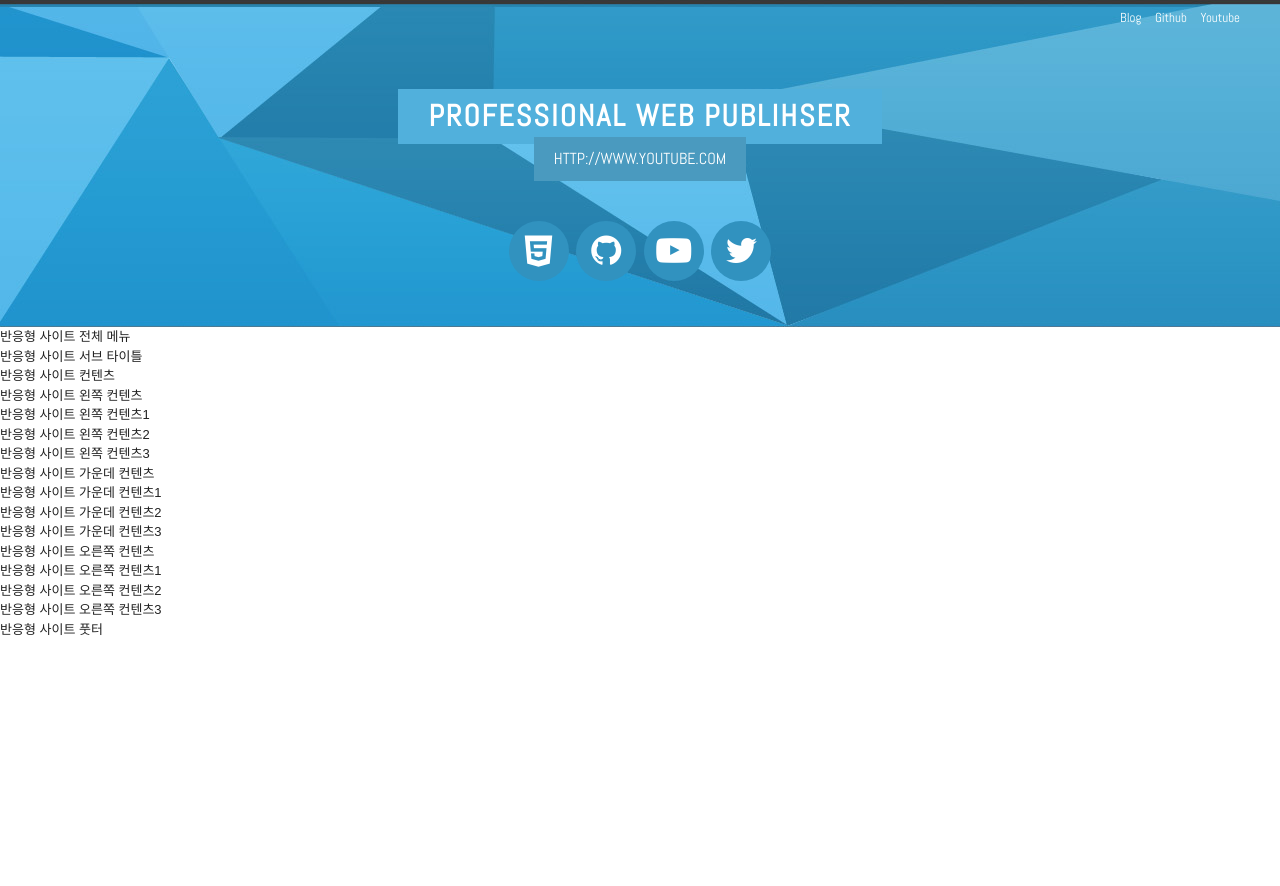
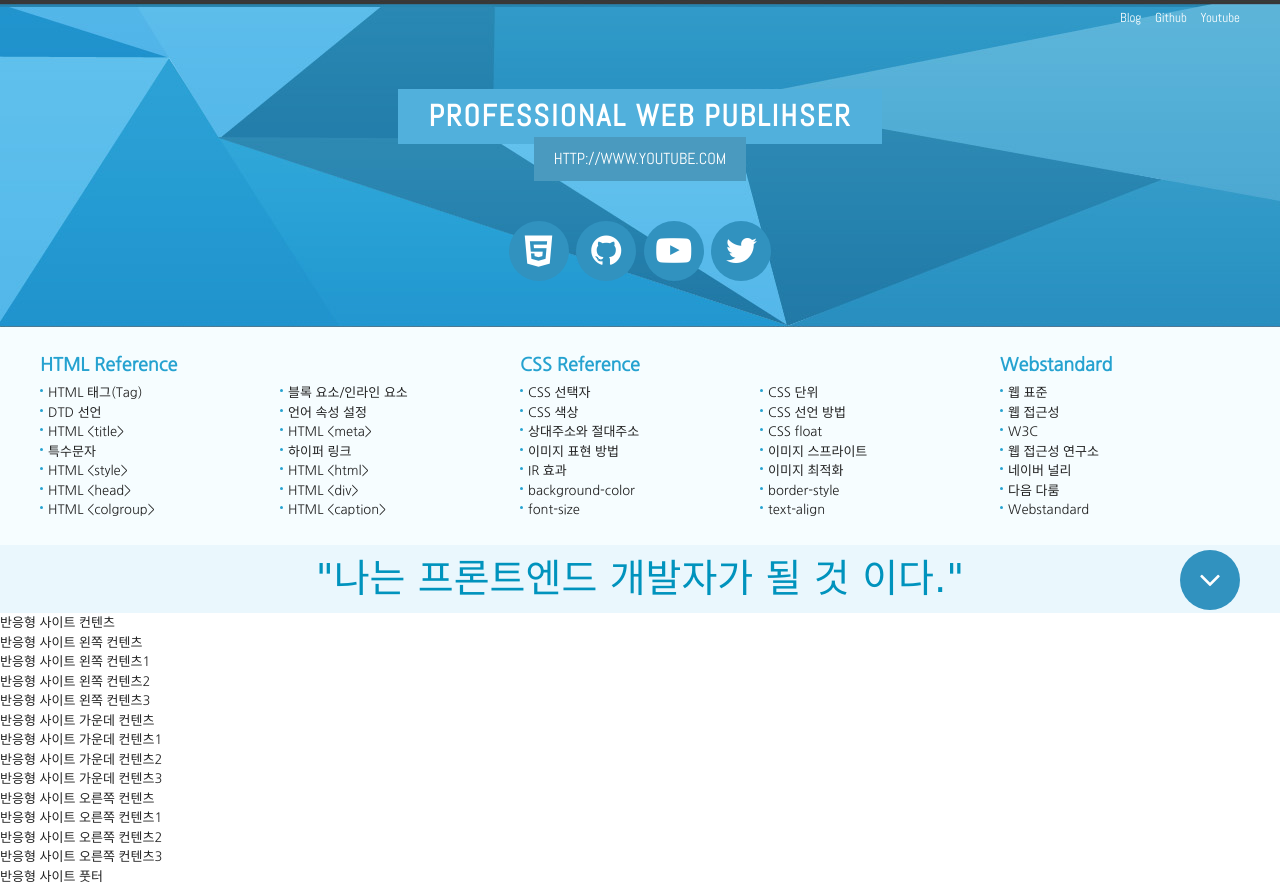
Before and after one commit to ChoiHaYoon/HTMLandReactiveWeb_practice, a plain HTML site: page responsive/html5/index.html in a window 1280 px wide. Before the commit the page ends 800 px from the top, so only its background shows below. Drawn offline with Linux system fonts and the light colour scheme; a web font is replaced by a local one.

Commit message:
210101 Menu and title

```diff
--- a/responsive/html5/css/style.css
+++ b/responsive/html5/css/style.css
@@ -1,5 +1,7 @@
 /* 레이아웃 세팅 */
 #header { width: 100%; background: url(../img/header_bg.jpg) repeat-x center top; }
+#nav { background-color: #f6fdff; }
+#title { background-color: #eaf7fd; }
 
 /* 컨테이너 */
 .container { width: 1200px; margin: 0 auto; /*background: rgba(0,0,0,0.3);*/ }
@@ -65,6 +67,33 @@
     opacity: 1;
 }
 
+/* nav 전체메뉴 */
+.nav { overflow: hidden; padding: 25px 0; }
+.nav > div { float: left; width: 40%; }
+.nav > div:last-child { width: 20%; }
+.nav > div ol { overflow: hidden; }
+.nav > div li { float: left; width: 50%; position: relative; padding-left: 8px; box-sizing: border-box; }
+.nav > div:last-child li { width: 100%; }
+.nav > div li:before { content:''; width: 3px; height: 3px; background: #25a2d0; border-radius: 50%;
+                        position: absolute; top: 6px; left: 0; }
+.nav > div h3 { font-size: 18px; color: #25a2d0; margin-bottom: 4px; font-weight: bold; }
+.nav > div li a { position: relative; }
+.nav > div li a:after { display: inline-block; content: ''; width: 0; height: 1px;
+                      position: absolute; bottom:0; left:0;
+                      background: #25aad0; transition: all 0.2s ease-in-out; }
+.nav > div li:hover a:after { width: 100%; }
+
+/* title */
+.title { text-align: center; position: relative; }
+.title h2 { font-family: 'Nanum Brush Script', cursive; font-size: 39px; color: #0093bd; padding:5px 0; }
+.title .btn { position: absolute; top: 5px; right: 0; width: 60px; height: 60px; line-height: 60px;
+              background: #3192bf; color: #fff; font-size: 35px; border-radius: 50%;
+              transition: all 0.3s ease; }
+.title .btn:hover {
+    box-shadow:
+        inset 0 0 0 3px rgba(71, 154, 191, 0.9),
+        inset 0 0 0 100px rgba(0, 0, 0, 0.1);
+}
 
 /* mediaquery */
 @media (max-width : 1220px ) {
--- a/responsive/html5/index.html
+++ b/responsive/html5/index.html
@@ -31,7 +31,9 @@
     <link rel="icon" href="icon/favicon-128.png" sizes="128x128">
 
     <!-- 웹 폰트 -->
-    <link href="https://fonts.googleapis.com/css2?family=Abel&display=swap" rel="stylesheet">
+    <link href="https://fonts.googleapis.com/css?family=Nanum+Gothic" rel="stylesheet">
+    <link href="https://fonts.googleapis.com/css?family=Nanum+Brush+Script" rel="stylesheet">
+    <link href="https://fonts.googleapis.com/css?family=Abel&display=swap" rel="stylesheet">
 
     <!-- HTLM5shiv ie6~8
         구 익스플로어는 새로운 태그를 인식못함
@@ -79,13 +81,80 @@
     </header>
     <!-- hearder -->
 
+    <nav id="nav">
+        <div class="container">
+            <div class="row">
+                <div class="nav">
+                    <h2 class="ir_su">반응형 사이트 전체 메뉴</h2>
+                    <div>
+                        <h3>HTML Reference</h3>
+                        <ol>
+                            <li><a href="#">HTML 태그(Tag)</a></li>
+                            <li><a href="#">블록 요소/인라인 요소</a></li>
+                            <li><a href="#">DTD 선언</a></li>
+                            <li><a href="#">언어 속성 설정</a></li>
+                            <li><a href="#">HTML &lt;title&gt;</a></li>
+                            <li><a href="#">HTML &lt;meta&gt;</a></li>
+                            <li><a href="#">특수문자</a></li>
+                            <li><a href="#">하이퍼 링크</a></li>
+                            <li><a href="#">HTML &lt;style&gt;</a></li>
+                            <li><a href="#">HTML &lt;html&gt;</a></li>
+                            <li><a href="#">HTML &lt;head&gt;</a></li>
+                            <li><a href="#">HTML &lt;div&gt;</a></li>
+                            <li><a href="#">HTML &lt;colgroup&gt;</a></li>
+                            <li><a href="#">HTML &lt;caption&gt;</a></li>
+                        </ol>
+                    </div>
+                    <div>
+                        <h3>CSS  Reference</h3>
+                        <ol>
+                            <li><a href="#">CSS 선택자</a></li>
+                            <li><a href="#">CSS 단위</a></li>
+                            <li><a href="#">CSS 색상</a></li>
+                            <li><a href="#">CSS 선언 방법</a></li>
+                            <li><a href="#">상대주소와 절대주소</a></li>
+                            <li><a href="#">CSS float</a></li>
+                            <li><a href="#">이미지 표현 방법</a></li>
+                            <li><a href="#">이미지 스프라이트</a></li>
+                            <li><a href="#">IR 효과</a></li>
+                            <li><a href="#">이미지 최적화</a></li>
+                            <li><a href="#">background-color</a></li>
+                            <li><a href="#">border-style</a></li>
+                            <li><a href="#">font-size</a></li>
+                            <li><a href="#">text-align</a></li>
+                        </ol>
+                    </div>
+                    <div class="last">
+                        <h3>Webstandard</h3>
+                        <ol>
+                            <li><a href="#">웹 표준</a></li>
+                            <li><a href="#">웹 접근성</a></li>
+                            <li><a href="#">W3C</a></li>
+                            <li><a href="#">웹 접근성 연구소</a></li>
+                            <li><a href="#">네이버 널리</a></li>
+                            <li><a href="#">다음 다룸</a></li>
+                            <li><a href="#">Webstandard</a></li>
+                        </ol>
+                    </div>
+                </div>
+            </div>
+        </div>
+    </nav>
+    <!-- nav -->
 
-    <nav>
-        <h2>반응형 사이트 전체 메뉴</h2>
-    </nav>
-    <article>
-        <h2>반응형 사이트 서브 타이틀</h2>
+    <article id="title">
+        <div class="container">
+            <div class="title">
+                <h2>"나는 프론트엔드 개발자가 될 것 이다."</h2>
+                <a href="#" class="btn">
+                    <i class="fa fa-angle-down" aria-hidden="true"></i>
+                    <span class="ir_su">전체메뉴보기</span>
+                </a>
+            </div>
+        </div>
     </article>
+    <!-- article -->
+
     <main>
     <section>
         <h2>반응형 사이트 컨텐츠</h2>
```
